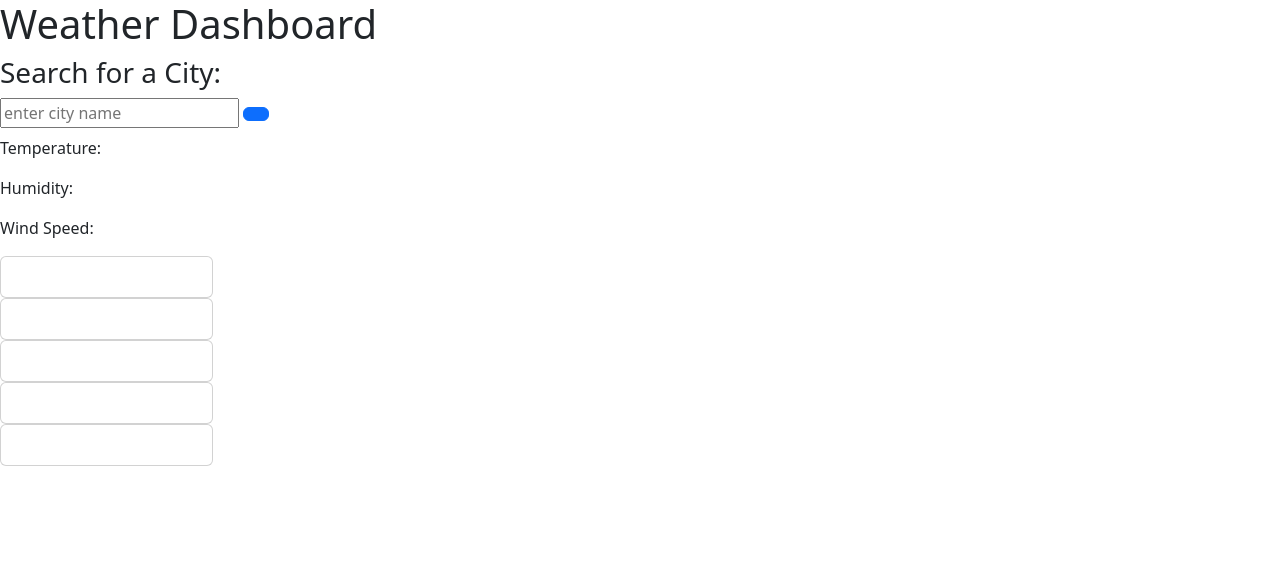
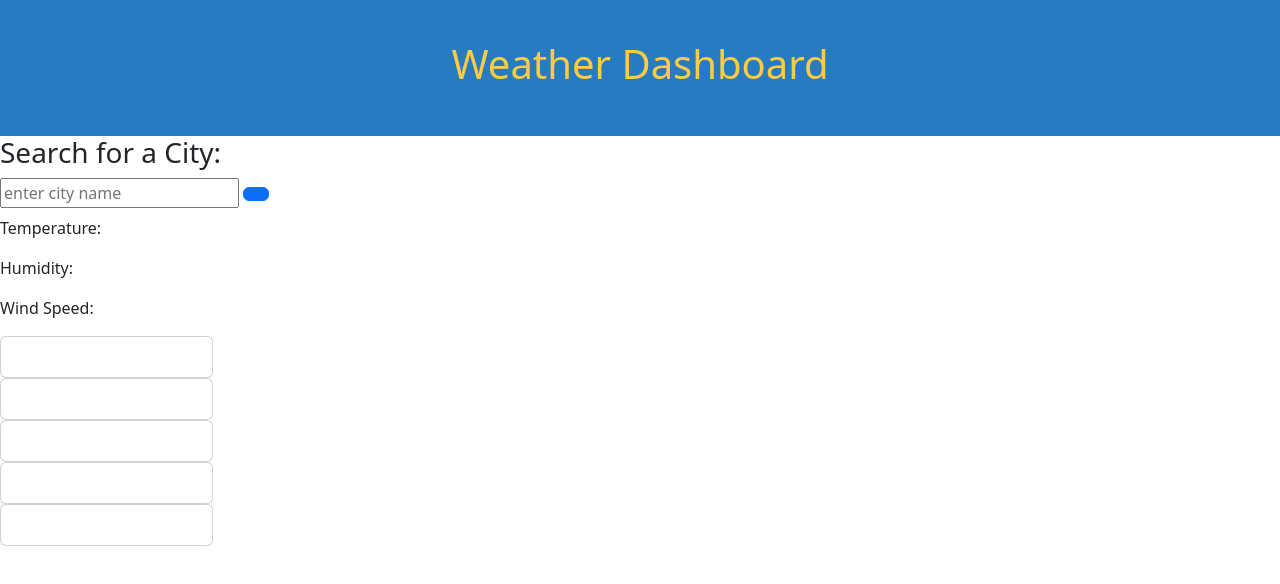
Before and after one commit to sclebron/weather-dashboard, a plain HTML site: page index.html in a window 1280 px wide. Drawn offline with nearby package versions, Linux system fonts and the light colour scheme; the site is published under a folder, as on GitHub Pages, so addresses that start at the root find nothing.

Commit message:
changed index.html path to style.css

```diff
--- a/index.html
+++ b/index.html
@@ -5,7 +5,7 @@
     <meta http-equiv="X-UA-Compatible" content="IE=edge">
     <meta name="viewport" content="width=device-width, initial-scale=1.0">
     <link href="https://cdn.jsdelivr.net/npm/bootstrap@5.2.0/dist/css/bootstrap.min.css" rel="stylesheet" integrity="sha384-gH2yIJqKdNHPEq0n4Mqa/HGKIhSkIHeL5AyhkYV8i59U5AR6csBvApHHNl/vI1Bx" crossorigin="anonymous">
-    <link rel="stylesheet" href="/Assets/style.css">
+    <link rel="stylesheet" href="Assets/style.css">
     <title>Weather Dashboard</title>
 </head>
 <body>
```
